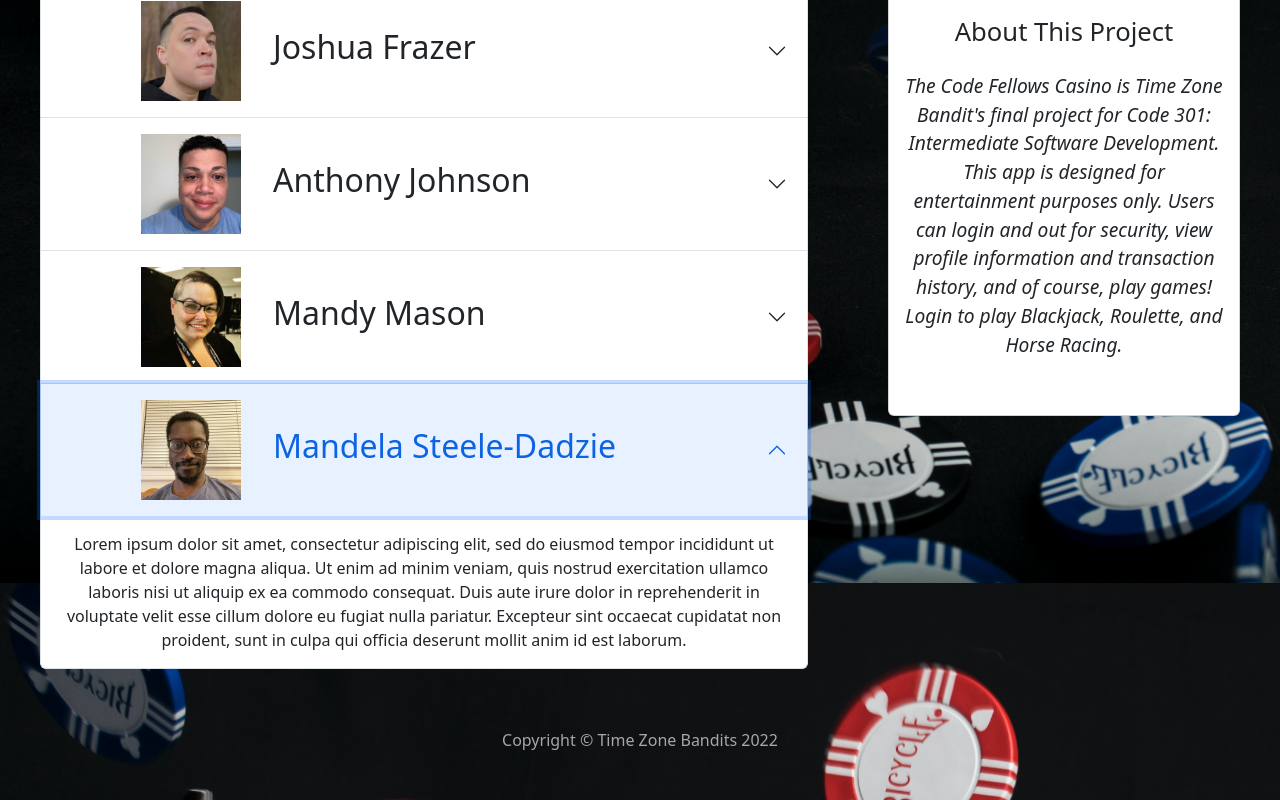
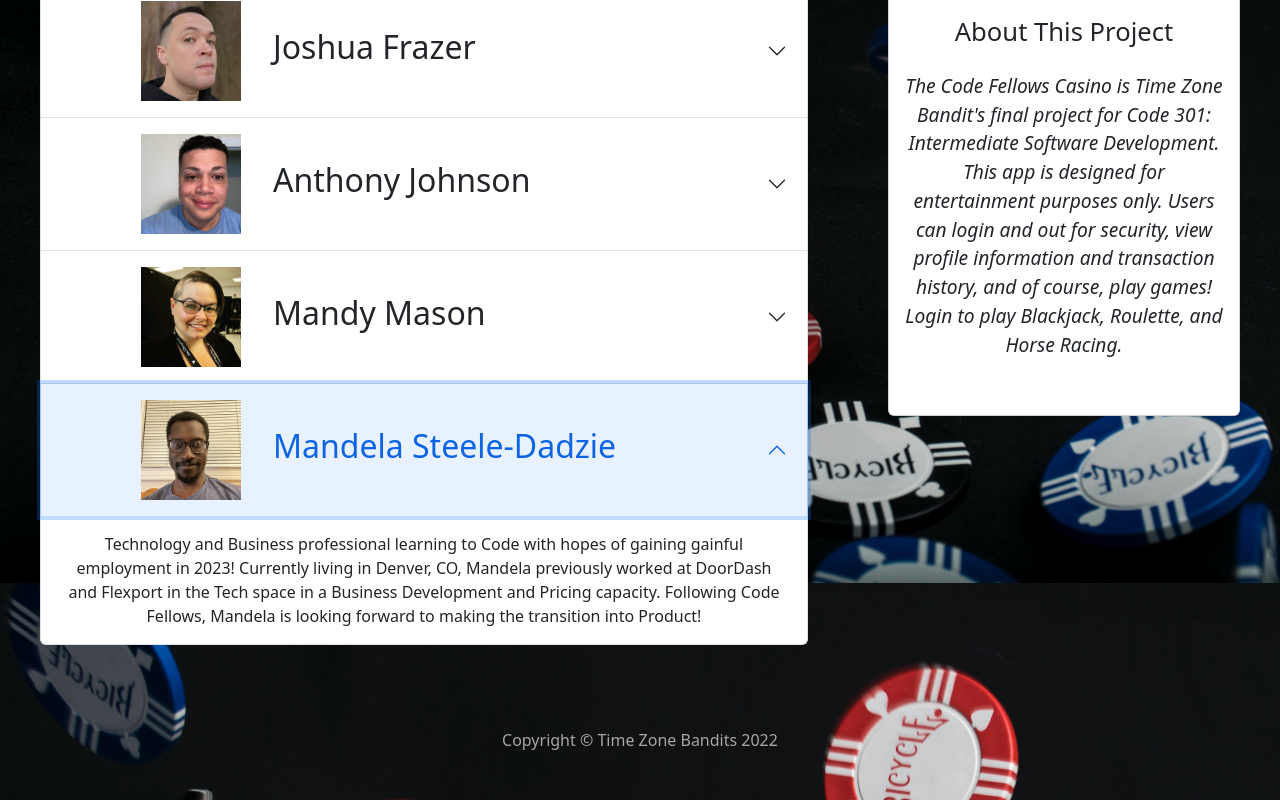
Before and after one commit to Time-Zone-Bandits/CodeFellows-Casino-Frontend, a React (Create React App) app: page /About in a window 1280 px wide. Both pictures are taken after a click on the button "Mandela Steele-Dadzie". Shown: the part 400-1200 px from the top of the page. Built offline with nearby package versions, Linux system fonts and the light colour scheme; no server answers.

Commit message:
pushing updated bio in about component

```diff
--- a/src/About.js
+++ b/src/About.js
@@ -57,13 +57,7 @@ class About extends Component {
               <h2>Mandela Steele-Dadzie</h2>
             </Accordion.Header>
              <Accordion.Body>
-                Lorem ipsum dolor sit amet, consectetur adipiscing elit, sed do
-              eiusmod tempor incididunt ut labore et dolore magna aliqua. Ut enim ad
-              minim veniam, quis nostrud exercitation ullamco laboris nisi ut
-              aliquip ex ea commodo consequat. Duis aute irure dolor in
-              reprehenderit in voluptate velit esse cillum dolore eu fugiat nulla
-              pariatur. Excepteur sint occaecat cupidatat non proident, sunt in
-              culpa qui officia deserunt mollit anim id est laborum.
+                Technology and Business professional learning to Code with hopes of gaining gainful employment in 2023! Currently living in Denver, CO, Mandela previously worked at DoorDash and Flexport in the Tech space in a Business Development and Pricing capacity. Following Code Fellows, Mandela is looking forward to making the transition into Product!
             </Accordion.Body>
           </Accordion.Item>
         </Accordion>
```
